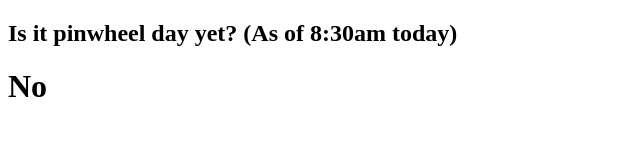
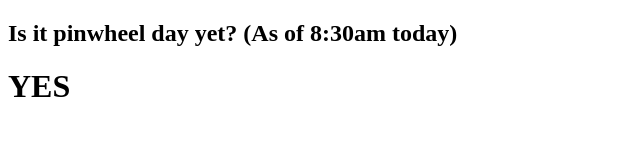
Before and after one commit to kevinjcliao/IsItPinWheelDayYet-, a plain HTML site: page index.html in a window 1280 px wide. Shown: the full height of the page, 0-640 px from the left. Drawn offline with Linux system fonts and the light colour scheme.

Commit message:
Update index.html

```diff
--- a/index.html
+++ b/index.html
@@ -4,7 +4,7 @@
   </head>
   <body>
     <h2>Is it pinwheel day yet? (As of 8:30am today) </h2>
-    <h1>No</h1>
+    <h1>YES</h1>
 
   </body>
 </html>
```
